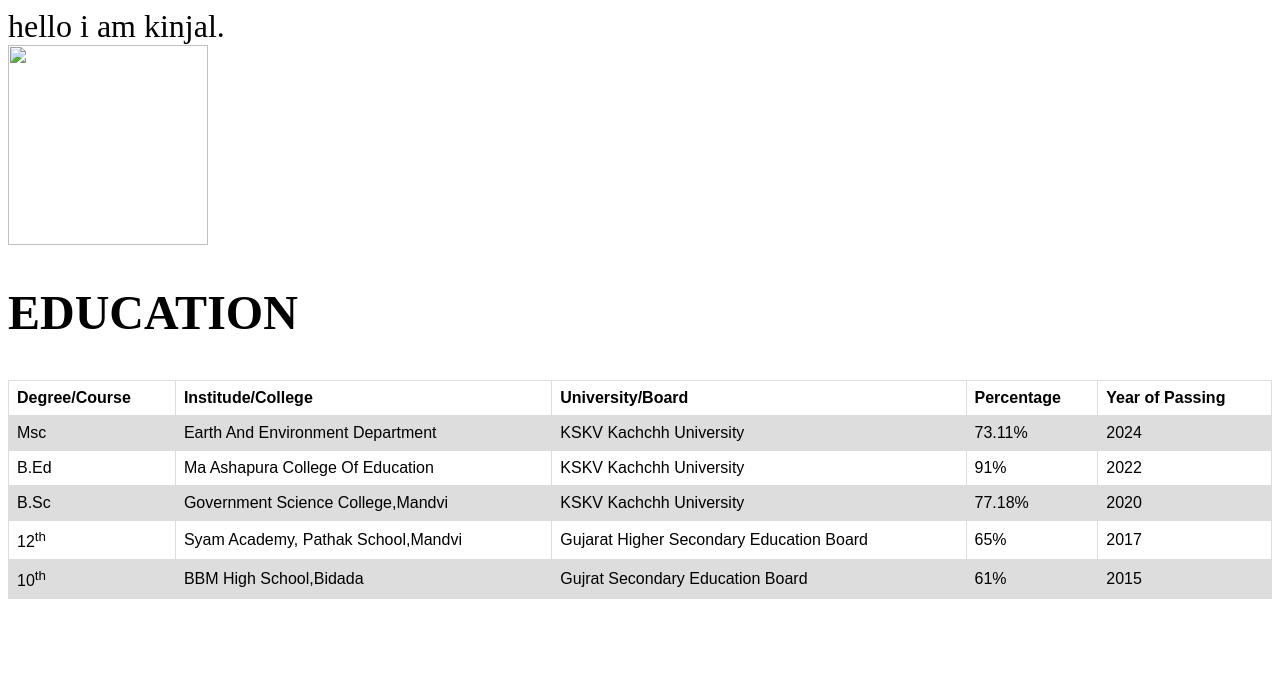
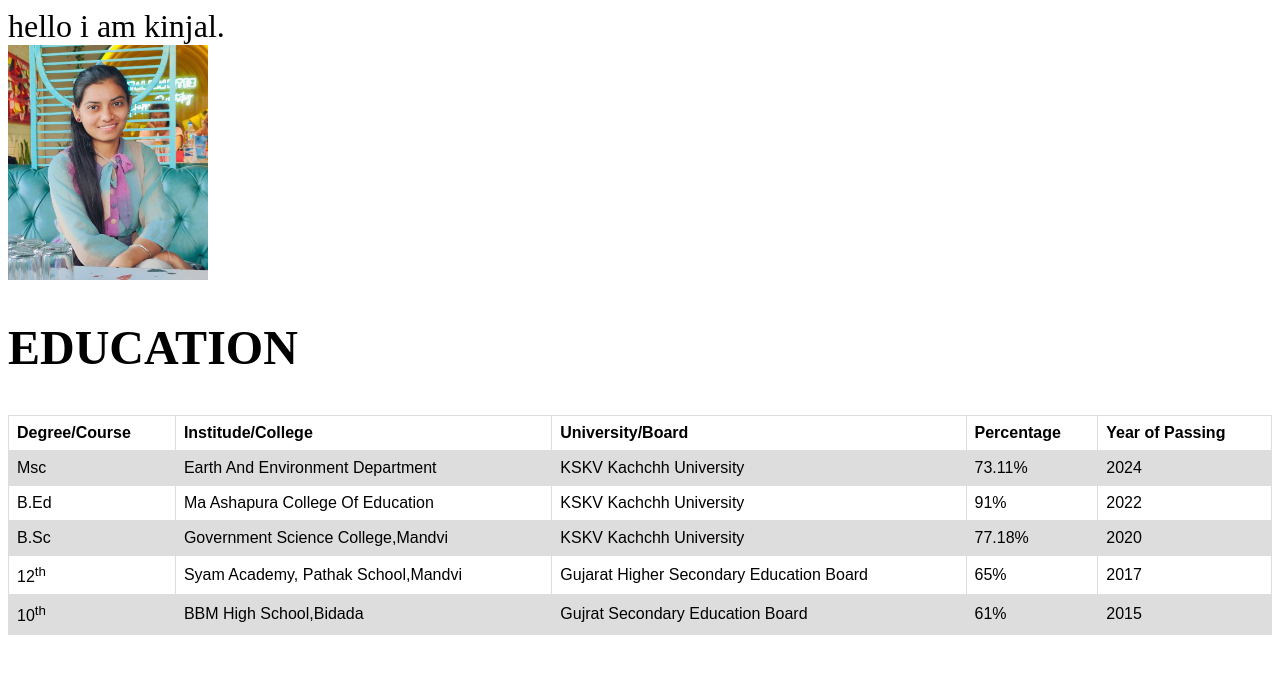
Before and after one commit to Kinjaldhoriya/Kinjaldhoriya.github.io, a plain HTML site: page index.html in a window 1280 px wide. Drawn offline with Linux system fonts and the light colour scheme.

Commit message:
add image

```diff
--- a/index.html
+++ b/index.html
@@ -23,8 +23,8 @@ tr:nth-child(even) {
 <font size=6 face="curlz MT">
 
 hello i am kinjal.<br>
-
-<img src="WhatsApp Image 2024-08-20 at 11.50.11 PM.jpeg"width="200px height=200px">
+<title> insert images </title>
+<img src="images/WhatsApp Image 2024-08-20 at 11.50.10 PM.jpeg"width="200px height=200px">
 
 
 <h2>EDUCATION</h2>
```
Also changed, not shown: images/WhatsApp Image 2024-08-20 at 11.50.10 PM.jpeg (added).
